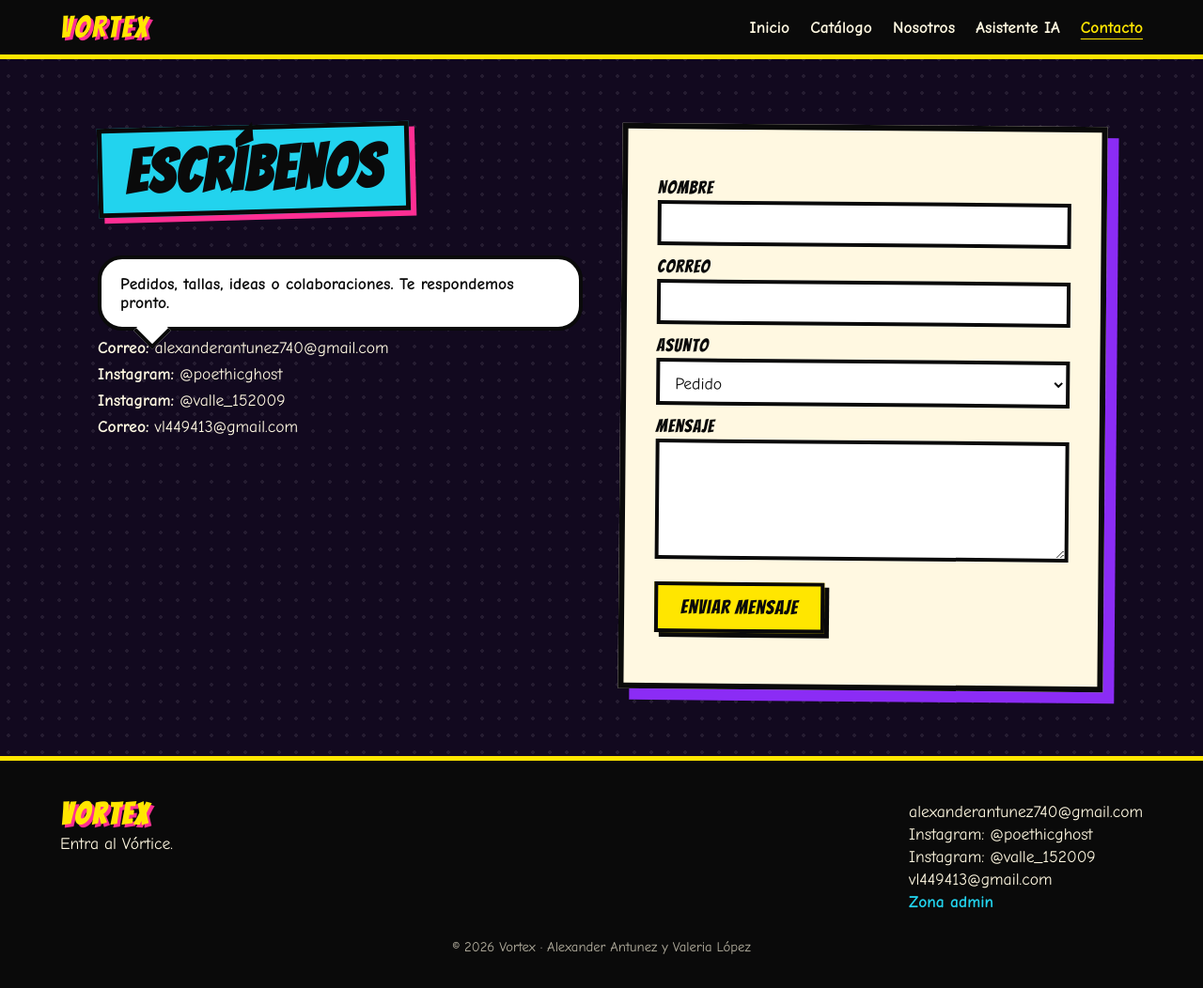
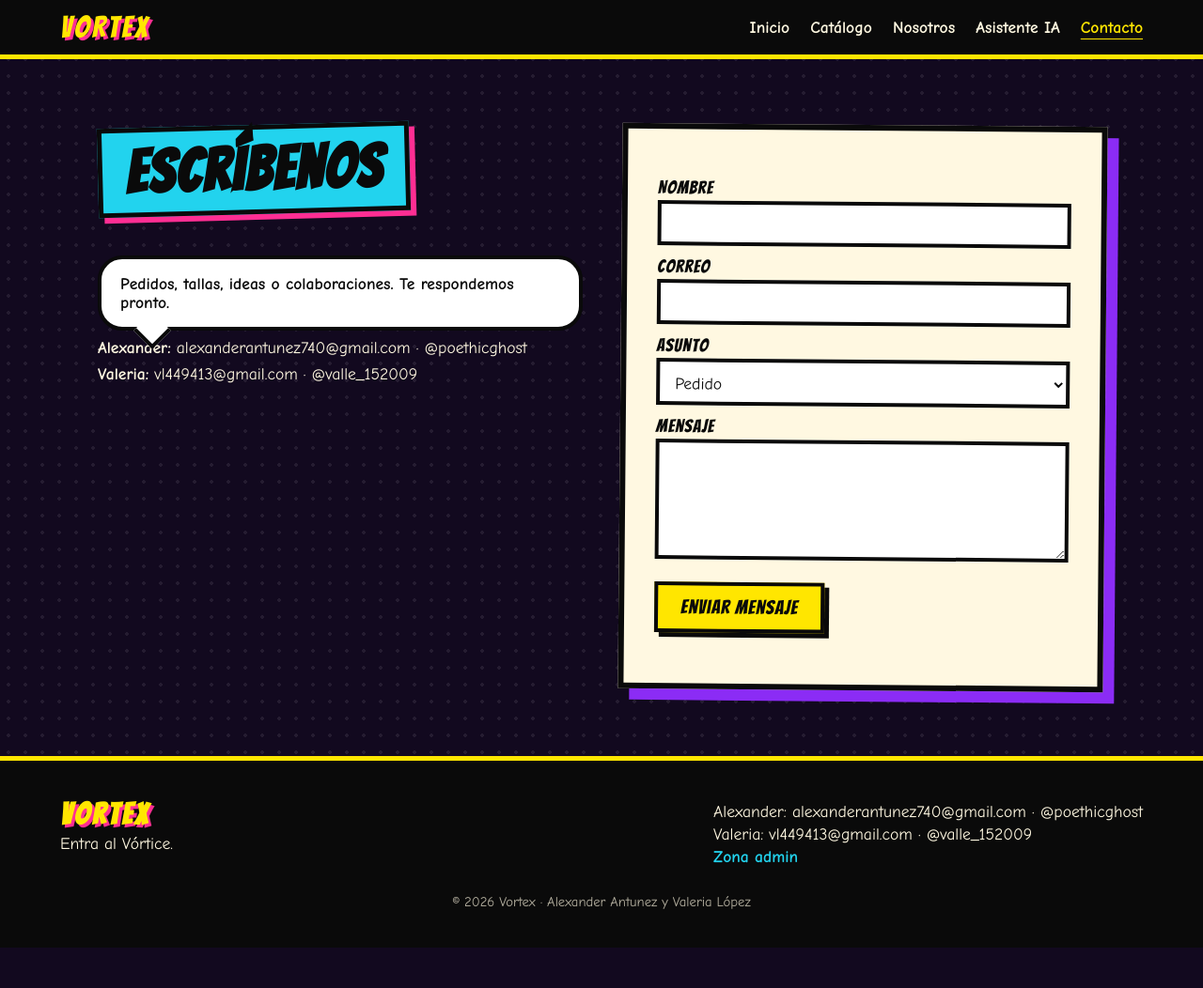
Before and after one commit to PoethicGhost/vortex, a plain HTML site: page pages/contacto.html in a window 1280 px wide. Shown: the whole page at 94% size. After the commit the page ends 1009 px from the top, so only its background shows below. Drawn offline with Linux system fonts and the light colour scheme.

Commit message:
style: ordena los datos de contacto por persona

```diff
--- a/pages/contacto.html
+++ b/pages/contacto.html
@@ -29,10 +29,8 @@
       <div>
         <h1 class="titulo">Escríbenos</h1>
         <p class="bocadillo">Pedidos, tallas, ideas o colaboraciones. Te respondemos pronto.</p>
-        <p><b>Correo:</b> alexanderantunez740@gmail.com</p>
-        <p><b>Instagram:</b> @poethicghost</p>
-        <p><b>Instagram:</b> @valle_152009</p>
-        <p><b>Correo:</b> vl449413@gmail.com</p>
+        <p><b>Alexander:</b> alexanderantunez740@gmail.com · @poethicghost</p>
+        <p><b>Valeria:</b> vl449413@gmail.com · @valle_152009</p>
       </div>
 
       <!-- FORMULARIO -->
@@ -67,10 +65,8 @@
       <p>Entra al Vórtice.</p>
     </div>
     <div>
-      <p>alexanderantunez740@gmail.com</p>
-      <p>Instagram: @poethicghost</p>
-      <p>Instagram: @valle_152009</p>
-      <p>vl449413@gmail.com</p>
+      <p>Alexander: alexanderantunez740@gmail.com · @poethicghost</p>
+      <p>Valeria: vl449413@gmail.com · @valle_152009</p>
       <a href="admin.html">Zona admin</a>
     </div>
     <small>© 2026 Vortex · Alexander Antunez y Valeria López</small>
```
Also changed, not shown: index.html (+2 -4 lines), pages/admin.html (+2 -4 lines), pages/asistente.html (+2 -4 lines), pages/catalogo.html (+2 -4 lines), pages/nosotros.html (+2 -4 lines), pages/producto.html (+2 -4 lines).
